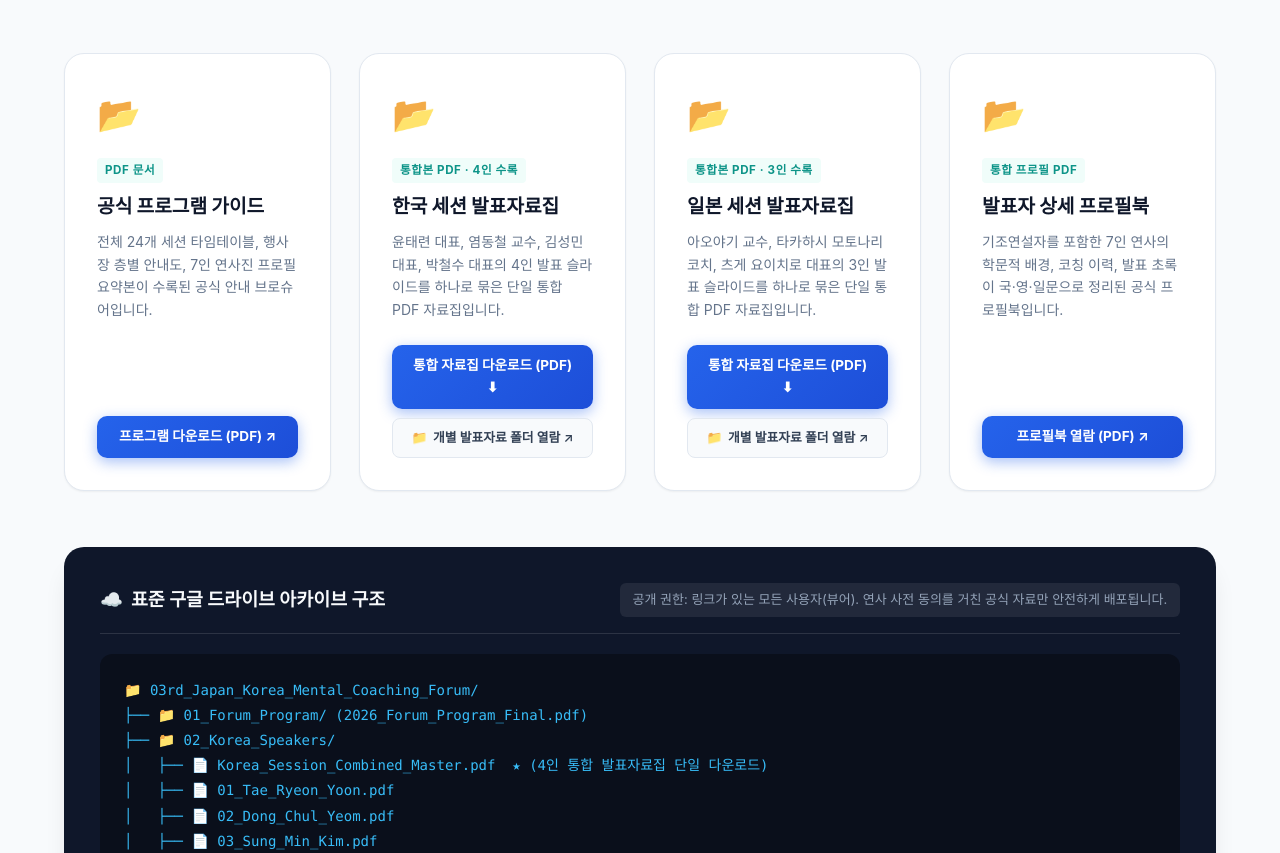
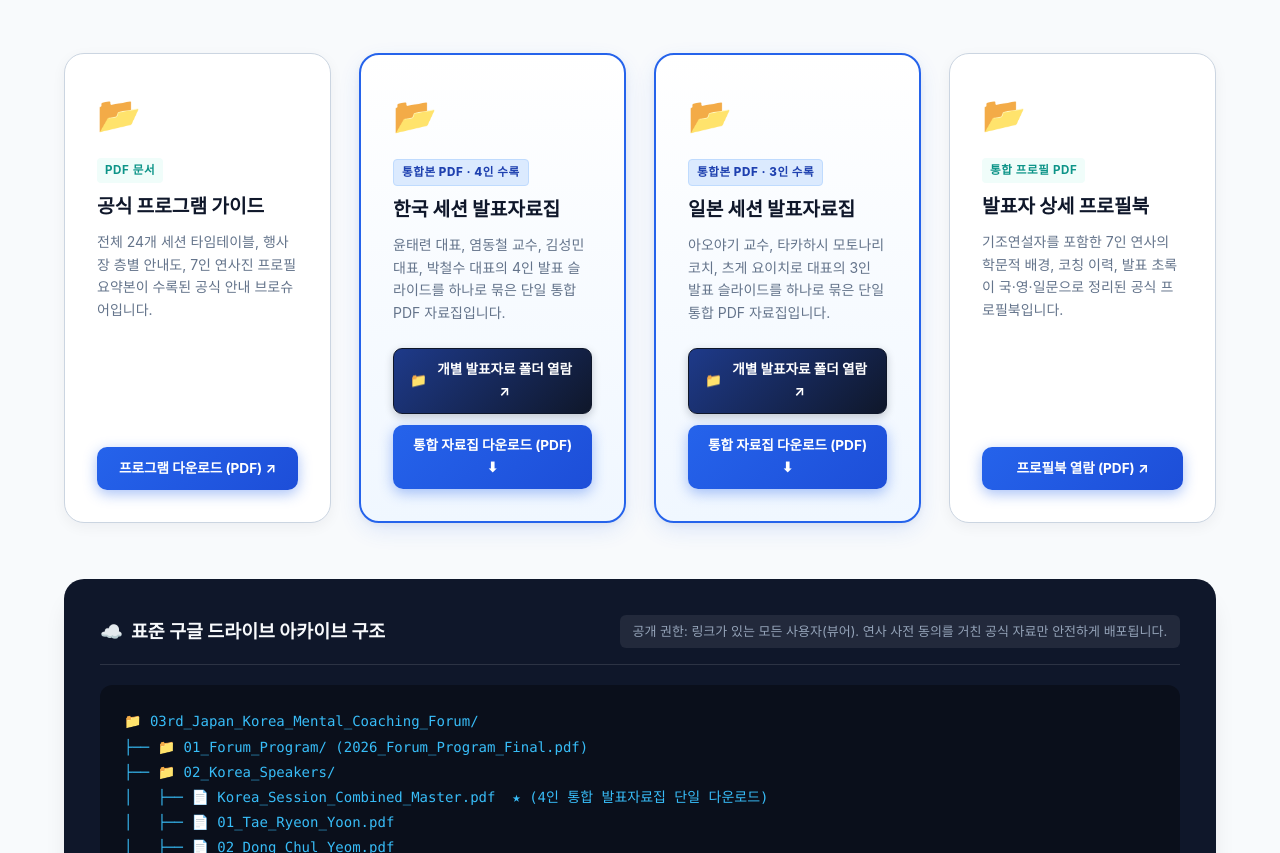
Before and after one commit to mentalmaster119/k-j-mental-forum-2026, a website: page index.html in a window 1280 px wide. Shown: the part 7446-8299 px from the top of the page. Drawn offline with Linux system fonts and the light colour scheme.

Commit message:
fix(materials): swap button order to folder view on top and enhance contrast for visibility

```diff
--- a/index.html
+++ b/index.html
@@ -230,16 +230,65 @@
 
     /* Materials */
     .materials-grid { display: grid; grid-template-columns: repeat(auto-fit, minmax(260px, 1fr)); gap: 1.75rem; margin-bottom: 3.5rem; }
-    .material-card { background: #ffffff; border: 1px solid var(--border-light); border-radius: 20px; padding: 2rem; box-shadow: var(--shadow-sm); display: flex; flex-direction: column; transition: all var(--transition); }
-    .material-card:hover { transform: translateY(-4px); box-shadow: var(--shadow-lg); border-color: var(--accent-400); }
+    .material-card { background: #ffffff; border: 1.5px solid #cbd5e1; border-radius: 20px; padding: 2rem; box-shadow: 0 4px 14px rgba(15, 23, 42, 0.05); display: flex; flex-direction: column; transition: all var(--transition); }
+    .material-card:hover { transform: translateY(-4px); box-shadow: 0 12px 24px rgba(15, 23, 42, 0.12); border-color: var(--accent-500); }
+
+    /* 2nd & 3rd Featured Cards (한국 세션, 일본 세션 발표자료집 - 고대비 강조) */
+    .material-card.material-card-featured,
+    .materials-grid .material-card:nth-child(2),
+    .materials-grid .material-card:nth-child(3) {
+      background: linear-gradient(180deg, #ffffff 0%, #f0f7ff 100%);
+      border: 2px solid #2563eb;
+      box-shadow: 0 8px 24px -4px rgba(37, 99, 235, 0.16), 0 2px 8px -2px rgba(15, 23, 42, 0.08);
+      position: relative;
+    }
+    .material-card.material-card-featured:hover,
+    .materials-grid .material-card:nth-child(2):hover,
+    .materials-grid .material-card:nth-child(3):hover {
+      border-color: #1d4ed8;
+      box-shadow: 0 14px 30px -4px rgba(37, 99, 235, 0.25);
+      transform: translateY(-5px);
+    }
+    .material-card.material-card-featured .material-card-badge,
+    .materials-grid .material-card:nth-child(2) .material-card-badge,
+    .materials-grid .material-card:nth-child(3) .material-card-badge {
+      background: #dbeafe;
+      color: #1e40af;
+      border: 1px solid #bfdbfe;
+      font-weight: 800;
+    }
+
     .material-card-icon { font-size: 2.2rem; margin-bottom: 1rem; }
     .material-card-badge { display: inline-block; font-size: 0.725rem; font-weight: 700; text-transform: uppercase; letter-spacing: 0.05em; color: var(--teal-600); background: var(--teal-50); padding: 0.2rem 0.5rem; border-radius: 4px; margin-bottom: 0.5rem; align-self: flex-start; }
     .material-card-title { font-size: 1.2rem; font-weight: 800; color: var(--primary-900); margin-bottom: 0.6rem; }
     .material-card-desc { font-size: 0.875rem; color: var(--text-muted); line-height: 1.6; margin-bottom: 1.5rem; flex-grow: 1; }
-    .material-card-actions { display: flex; flex-direction: column; gap: 0.55rem; margin-top: auto; }
+    .material-card-actions { display: flex; flex-direction: column; gap: 0.65rem; margin-top: auto; }
     .material-card-btn-primary { width: 100%; font-size: 0.85rem; padding: 0.65rem 1.1rem; text-align: center; justify-content: center; }
-    .material-card-btn-secondary { width: 100%; font-size: 0.8rem; padding: 0.55rem 0.9rem; text-align: center; color: var(--primary-700); background: #f8fafc; border: 1px solid var(--border-light); border-radius: 8px; font-weight: 600; text-decoration: none; transition: all var(--transition); display: inline-flex; align-items: center; justify-content: center; gap: 0.35rem; }
-    .material-card-btn-secondary:hover { background: #e2e8f0; color: var(--primary-900); border-color: #cbd5e1; }
+    .material-card-btn-secondary {
+      width: 100%;
+      font-size: 0.85rem;
+      padding: 0.65rem 1rem;
+      text-align: center;
+      color: #ffffff;
+      background: linear-gradient(135deg, #1e3a8a 0%, #0f172a 100%);
+      border: 1.5px solid #0f172a;
+      border-radius: 9px;
+      font-weight: 700;
+      text-decoration: none;
+      box-shadow: 0 3px 8px rgba(15, 23, 42, 0.22);
+      transition: all var(--transition);
+      display: inline-flex;
+      align-items: center;
+      justify-content: center;
+      gap: 0.45rem;
+    }
+    .material-card-btn-secondary:hover {
+      background: linear-gradient(135deg, #2563eb 0%, #1d4ed8 100%);
+      border-color: #1d4ed8;
+      color: #ffffff;
+      transform: translateY(-2px);
+      box-shadow: 0 6px 14px rgba(37, 99, 235, 0.35);
+    }
     .drive-architecture-box { background: var(--primary-900); color: #f8fafc; border-radius: 20px; padding: 2.25rem; box-shadow: var(--shadow-xl); }
     .drive-arch-header { display: flex; justify-content: space-between; align-items: center; flex-wrap: wrap; gap: 1rem; margin-bottom: 1.25rem; border-bottom: 1px solid rgba(255, 255, 255, 0.12); padding-bottom: 1rem; }
     .drive-arch-title { font-size: 1.15rem; font-weight: 700; display: flex; align-items: center; gap: 0.5rem; }
@@ -1194,31 +1243,31 @@
             </a>
           </div>
         </div>
-        <div class="material-card">
+        <div class="material-card material-card-featured">
           <div class="material-card-icon">📂</div>
           <span class="material-card-badge">통합본 PDF · 4인 수록</span>
           <h3 class="material-card-title">한국 세션 발표자료집</h3>
           <p class="material-card-desc">윤태련 대표, 염동철 교수, 김성민 대표, 박철수 대표의 4인 발표 슬라이드를 하나로 묶은 단일 통합 PDF 자료집입니다.</p>
           <div class="material-card-actions">
+            <a href="https://drive.google.com/drive/folders/02_Korea_Speakers_Demo?usp=sharing" target="_blank" rel="noopener noreferrer" class="material-card-btn-secondary">
+              <span>📁</span> 개별 발표자료 폴더 열람 ↗
+            </a>
             <a href="https://drive.google.com/file/d/2026_Korea_Session_Combined_Demo/view?usp=sharing" target="_blank" rel="noopener noreferrer" class="btn btn-primary material-card-btn-primary">
               통합 자료집 다운로드 (PDF) ⬇
             </a>
-            <a href="https://drive.google.com/drive/folders/02_Korea_Speakers_Demo?usp=sharing" target="_blank" rel="noopener noreferrer" class="material-card-btn-secondary">
-              <span>📁</span> 개별 발표자료 폴더 열람 ↗
-            </a>
-          </div>
-        </div>
-        <div class="material-card">
+          </div>
+        </div>
+        <div class="material-card material-card-featured">
           <div class="material-card-icon">📂</div>
           <span class="material-card-badge">통합본 PDF · 3인 수록</span>
           <h3 class="material-card-title">일본 세션 발표자료집</h3>
           <p class="material-card-desc">아오야기 교수, 타카하시 모토나리 코치, 츠게 요이치로 대표의 3인 발표 슬라이드를 하나로 묶은 단일 통합 PDF 자료집입니다.</p>
           <div class="material-card-actions">
+            <a href="https://drive.google.com/drive/folders/03_Japan_Speakers_Demo?usp=sharing" target="_blank" rel="noopener noreferrer" class="material-card-btn-secondary">
+              <span>📁</span> 개별 발표자료 폴더 열람 ↗
+            </a>
             <a href="https://drive.google.com/file/d/2026_Japan_Session_Combined_Demo/view?usp=sharing" target="_blank" rel="noopener noreferrer" class="btn btn-primary material-card-btn-primary">
               통합 자료집 다운로드 (PDF) ⬇
-            </a>
-            <a href="https://drive.google.com/drive/folders/03_Japan_Speakers_Demo?usp=sharing" target="_blank" rel="noopener noreferrer" class="material-card-btn-secondary">
-              <span>📁</span> 개별 발표자료 폴더 열람 ↗
             </a>
           </div>
         </div>
@@ -2342,28 +2391,37 @@
       function renderMaterials(lang) {
         const grid = document.getElementById('materials-card-grid');
         if (!grid || typeof MATERIALS_DATA === 'undefined') return;
-        grid.innerHTML = MATERIALS_DATA.map(m => {
+        grid.innerHTML = MATERIALS_DATA.map((m, idx) => {
           const badge = m.badge[lang] || m.badge.en;
           const title = m.title[lang] || m.title.en;
           const desc = m.desc[lang] || m.desc.en;
           const btnText = m.btnText[lang] || m.btnText.en;
           const folderText = m.folderText ? (m.folderText[lang] || m.folderText.en) : null;
+          const isFeatured = (idx === 1 || idx === 2);
           const secondaryBtnHtml = (m.folderLink && folderText) ? `
             <a href="${m.folderLink}" target="_blank" rel="noopener noreferrer" class="material-card-btn-secondary">
               <span>📁</span> ${folderText}
             </a>
           ` : '';
 
-          return `<div class="material-card">
+          const actionsHtml = secondaryBtnHtml ? `
+            ${secondaryBtnHtml}
+            <a href="${m.link}" target="_blank" rel="noopener noreferrer" class="btn btn-primary material-card-btn-primary">
+              ${btnText}
+            </a>
+          ` : `
+            <a href="${m.link}" target="_blank" rel="noopener noreferrer" class="btn btn-primary material-card-btn-primary">
+              ${btnText}
+            </a>
+          `;
+
+          return `<div class="material-card${isFeatured ? ' material-card-featured' : ''}">
             <div class="material-card-icon">${m.icon}</div>
             <span class="material-card-badge">${badge}</span>
             <h3 class="material-card-title">${title}</h3>
             <p class="material-card-desc">${desc}</p>
             <div class="material-card-actions">
-              <a href="${m.link}" target="_blank" rel="noopener noreferrer" class="btn btn-primary material-card-btn-primary">
-                ${btnText}
-              </a>
-              ${secondaryBtnHtml}
+              ${actionsHtml}
             </div>
           </div>`;
         }).join('');
```
